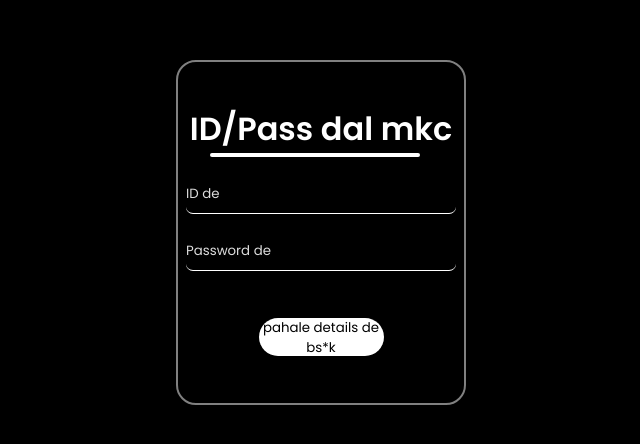
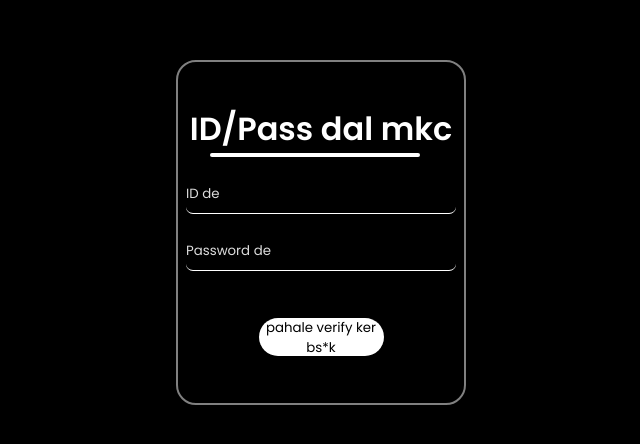
Before and after one commit to aura-grp/Aura-pvt, a plain HTML site: page index.html in a window 1280 px wide. Shown: the part 168-612 px from the top of the page, 319-959 px from the left. Drawn offline with Linux system fonts and the light colour scheme.

Commit message:
Update index.html

```diff
--- a/index.html
+++ b/index.html
@@ -11,7 +11,8 @@
     <section>
 
         <div class="cont">
-            <form action="home.html" method="POST" class="pp" >
+            <a href="home.html"></a>
+            <form action="home.html" method="get" class="pp" >
 
                 <h2>ID/Pass dal mkc <hr></h2>
 
@@ -19,7 +20,7 @@
                 <input id="login-email" type="text" name="email" placeholder="ID de" class="name" required>
                 <input id="login-password" type="text" name="name" placeholder="Password de" class="name" required>
 
-                <button class="pushable">pahale details de bs*k </button>
+                <button class="pushable">pahale verify ker bs*k </button>
             </form>
         </div>
 
```
